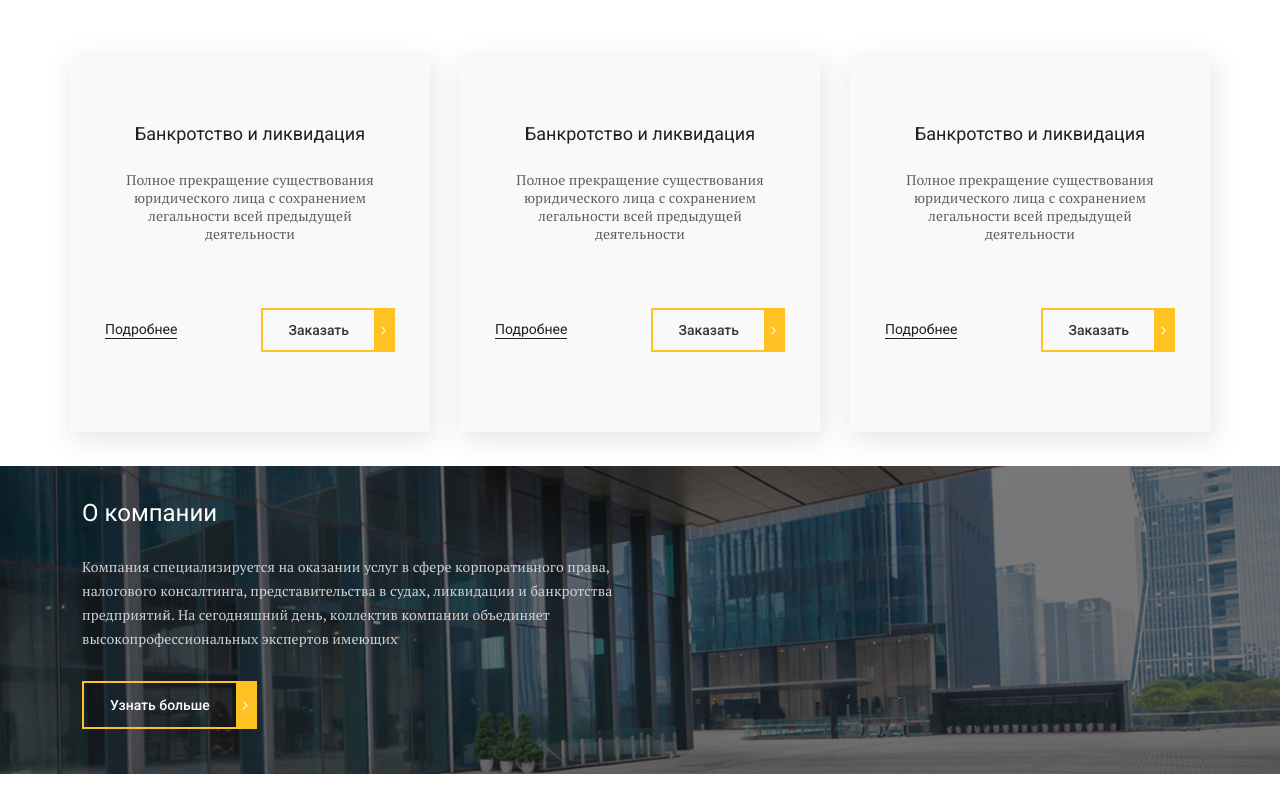
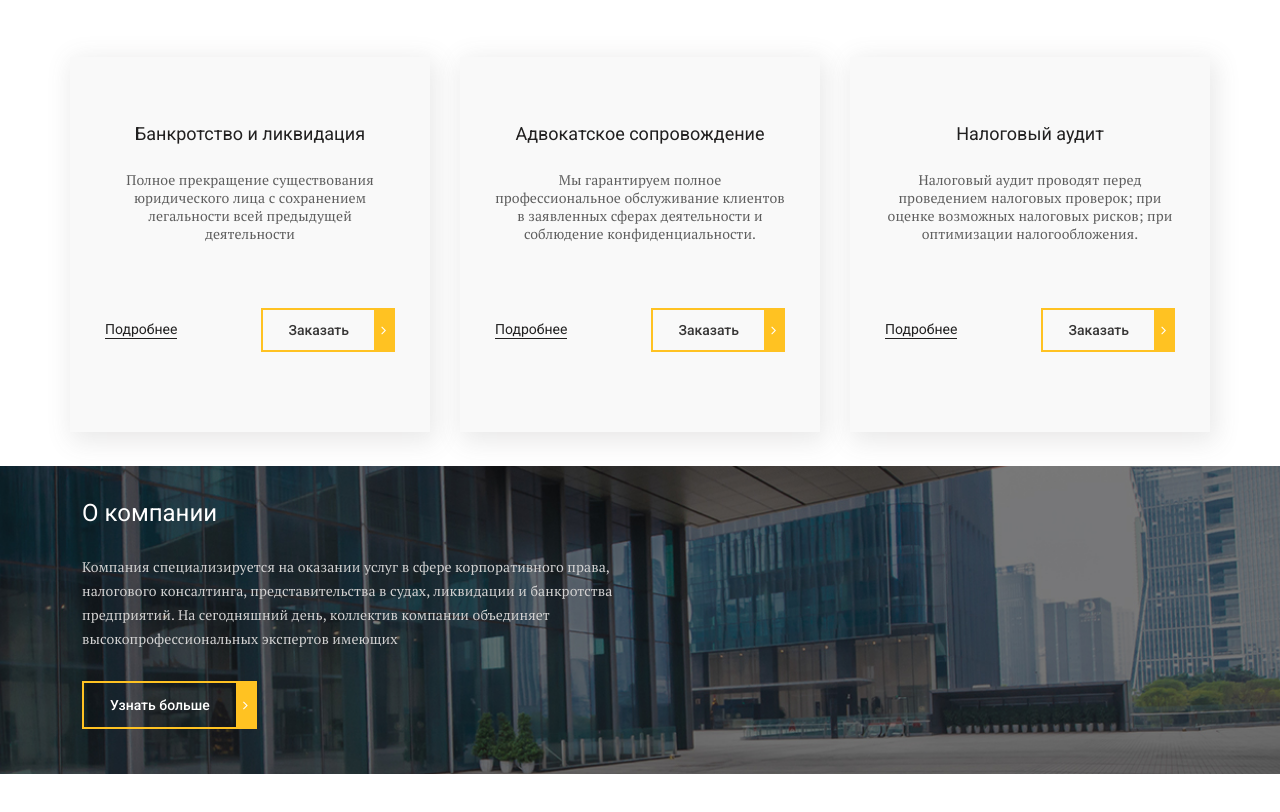
Before and after one commit to zhuravel-dmytro/project_3, a website: page app/index.html in a window 1280 px wide. Shown: the part 795-1607 px from the top of the page. Drawn offline with nearby package versions, Linux system fonts and the light colour scheme; files whose address does not match are found by name.

Commit message:
fixed desctop_version

```diff
--- a/app/index.html
+++ b/app/index.html
@@ -148,11 +148,12 @@
                 <div class="about_item">
                     <img src="images/Shape_2.svg" alt="">
                     <div class="about_item-title">
-                        Банкротство и ликвидация
+                        Адвокатское сопровождение
                     </div>
                     <div class="about_title-text">
-                        Полное прекращение существования юридического лица с сохранением легальности всей предыдущей
-                        деятельности
+                        Мы гарантируем полное профессиональное обслуживание клиентов в заявленных сферах
+                        деятельности и соблюдение
+                        конфиденциальности.
                     </div>
                     <div class="about_item-btn">
                         <a class="about_item-link" href="#">Подробнее</a>
@@ -165,11 +166,11 @@
                 <div class="about_item">
                     <img src="images/Shape_3.svg" alt="">
                     <div class="about_item-title">
-                        Банкротство и ликвидация
+                        Налоговый аудит
                     </div>
                     <div class="about_title-text">
-                        Полное прекращение существования юридического лица с сохранением легальности всей предыдущей
-                        деятельности
+                        Налоговый аудит проводят перед проведением налоговых проверок; при оценке возможных
+                        налоговых рисков; при оптимизации налогообложения.
                     </div>
                     <div class="about_item-btn">
                         <a class="about_item-link" href="#">Подробнее</a>
--- a/app/less/style.less
+++ b/app/less/style.less
@@ -555,10 +555,6 @@ header {
         }
     }
 }
-
-
-
-
 .news_slider {
     max-width       : 555px;
     width           : 100%;
```
